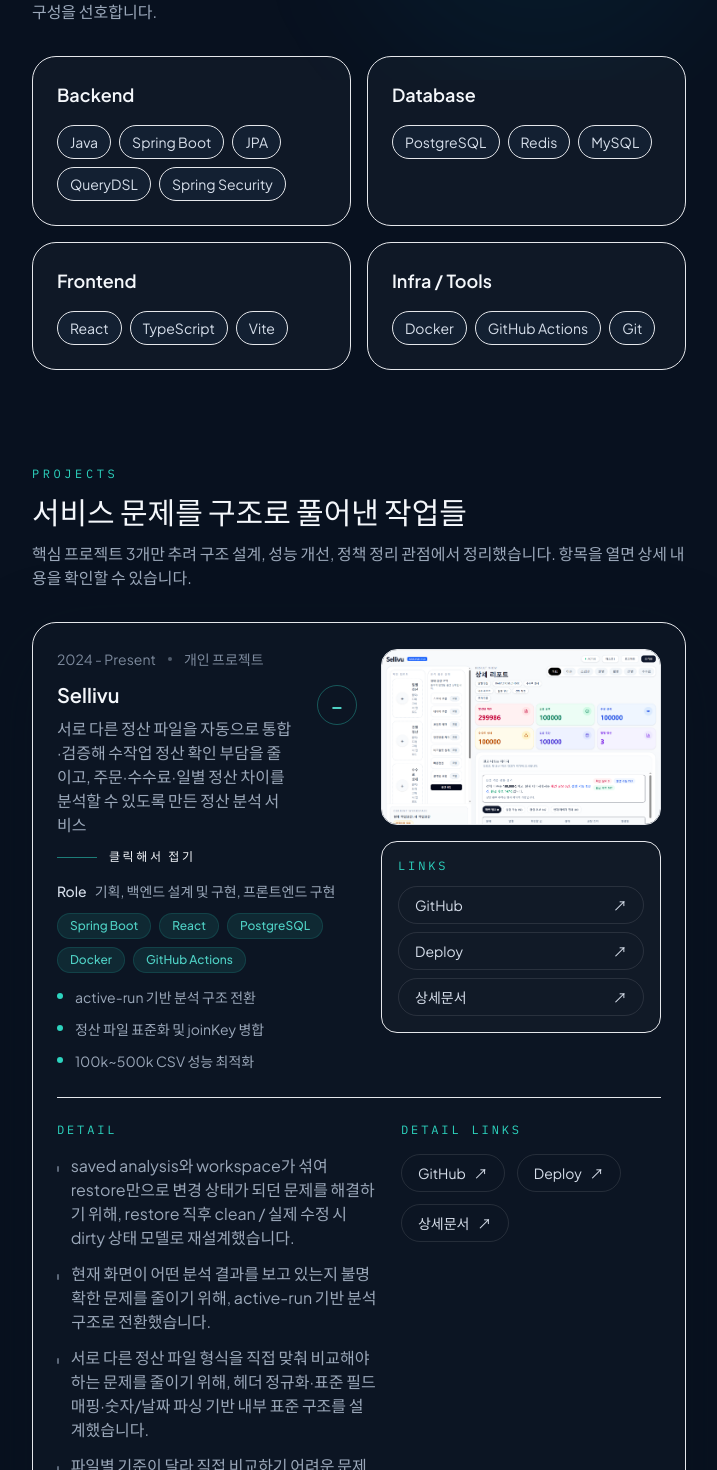
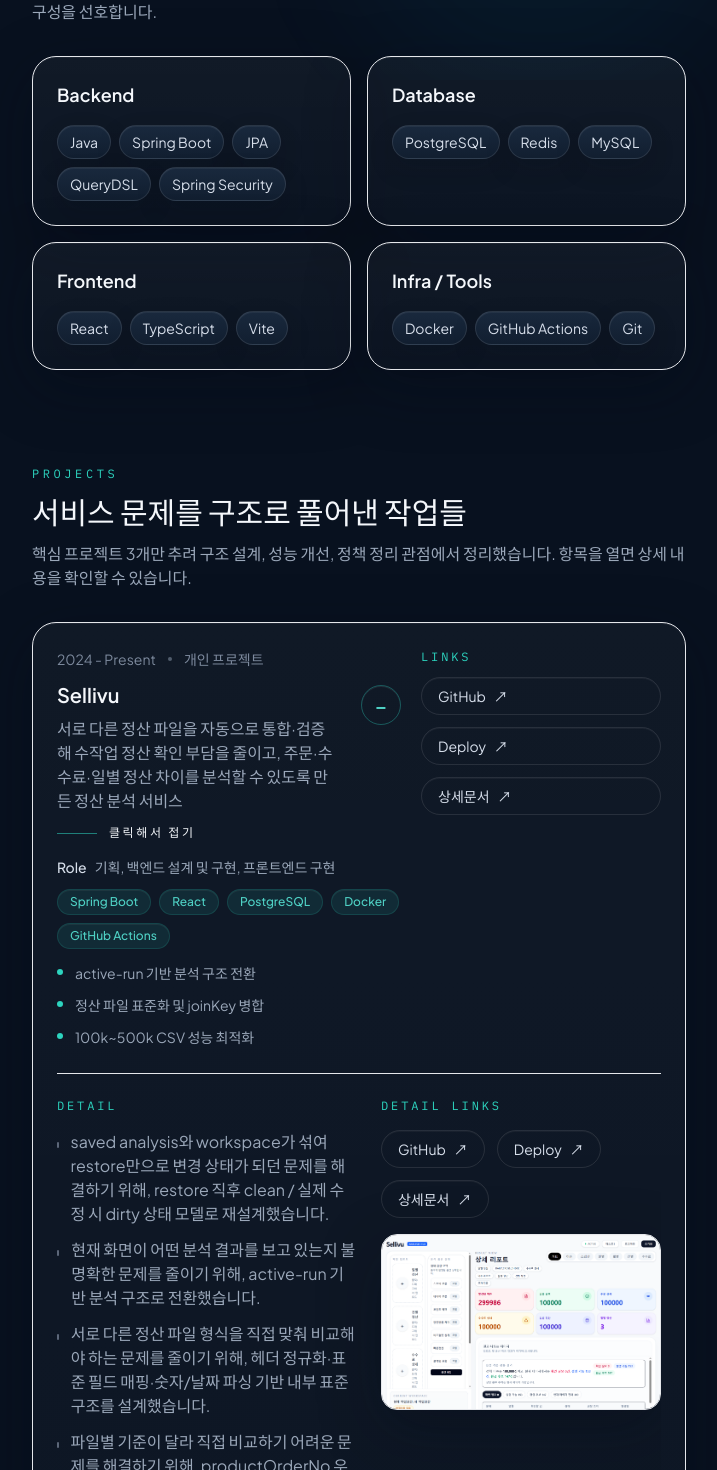
Before and after one commit to geonu98/geonu98.github.io, a React (Vite) app: page / in a window 1280 px wide. Shown: the part 720-2190 px from the top of the page, without its empty margins (546-1263 px from the left). Built offline with nearby package versions, Linux system fonts and the light colour scheme.

Commit message:
Enhance card depth and surface styling

```diff
--- a/src/components/ProjectAccordion.tsx
+++ b/src/components/ProjectAccordion.tsx
@@ -13,14 +13,14 @@ export const ProjectAccordion = ({
   const [isOpen, setIsOpen] = useState(defaultOpen);
 
   return (
-    <article className="group rounded-3xl border border-white/6 bg-white/[0.02] p-6 shadow-card transition duration-300 hover:border-accent-500/20 hover:bg-white/[0.04]">
+    <article className="group rounded-3xl border border-white/8 bg-[linear-gradient(180deg,rgba(255,255,255,0.035),rgba(255,255,255,0.02))] p-6 shadow-panel transition duration-300 hover:border-accent-500/24 hover:bg-[linear-gradient(180deg,rgba(255,255,255,0.05),rgba(255,255,255,0.025))] hover:shadow-panelStrong">
       <button
         type="button"
         onClick={() => setIsOpen((prev) => !prev)}
         className="w-full text-left"
         aria-expanded={isOpen}
       >
-        <div className="grid gap-6 xl:grid-cols-[minmax(0,1.45fr)_280px] xl:items-start">
+        <div className="flex flex-col gap-5 lg:flex-row lg:items-start lg:justify-between">
           <div className="space-y-4">
             <div className="space-y-3">
               <div className="flex flex-wrap items-center gap-3 text-sm text-ink-300">
@@ -37,7 +37,7 @@ export const ProjectAccordion = ({
                     {project.summary}
                   </p>
                 </div>
-                <span className="mt-1 flex h-10 w-10 shrink-0 items-center justify-center rounded-full border border-accent-500/35 bg-accent-500/18 text-xl font-semibold text-accent-400 transition group-hover:border-accent-500/60 group-hover:bg-accent-500/24 group-hover:text-ink-50">
+                <span className="mt-1 flex h-10 w-10 shrink-0 items-center justify-center rounded-full border border-accent-500/35 bg-accent-500/18 text-xl font-semibold text-accent-400 shadow-[inset_0_1px_0_rgba(255,255,255,0.08)] transition group-hover:border-accent-500/60 group-hover:bg-accent-500/24 group-hover:text-ink-50">
                   {isOpen ? "−" : "+"}
                 </span>
               </div>
@@ -56,7 +56,7 @@ export const ProjectAccordion = ({
                 {project.techStack.map((tech) => (
                   <span
                     key={tech}
-                    className="rounded-full border border-accent-500/15 bg-accent-500/10 px-3 py-1 text-xs font-medium text-accent-400"
+                    className="rounded-full border border-accent-500/15 bg-accent-500/10 px-3 py-1 text-xs font-medium text-accent-400 shadow-[inset_0_1px_0_rgba(255,255,255,0.05)]"
                   >
                     {tech}
                   </span>
@@ -73,20 +73,11 @@ export const ProjectAccordion = ({
             </div>
           </div>
 
-          <div className="space-y-4">
-            <div className="overflow-hidden rounded-2xl border border-white/8 bg-surface-900/70">
-              <img
-                src={project.image}
-                alt={project.imageAlt}
-                className="aspect-[16/10] h-full w-full object-cover object-top"
-                loading="lazy"
-              />
-            </div>
-            <div className="space-y-3 rounded-2xl border border-white/8 bg-white/[0.02] p-4">
+          <div className="space-y-3 lg:min-w-[240px] lg:max-w-[260px]">
             <p className="font-mono text-xs uppercase tracking-[0.24em] text-accent-500">
               Links
             </p>
-              <div className="flex flex-wrap gap-2 xl:flex-col">
+            <div className="flex flex-wrap gap-3 lg:flex-col">
               {project.links.map((link) => (
                 <a
                   key={link.label}
@@ -94,13 +85,12 @@ export const ProjectAccordion = ({
                   target="_blank"
                   rel="noreferrer"
                   onClick={(event) => event.stopPropagation()}
-                    className="inline-flex items-center justify-between gap-2 rounded-full border border-white/10 px-4 py-2 text-sm text-ink-100 transition hover:border-accent-500/50 hover:text-accent-400 xl:w-full"
+                  className="inline-flex items-center gap-2 rounded-full border border-white/10 px-4 py-2 text-sm text-ink-100 shadow-[inset_0_1px_0_rgba(255,255,255,0.04)] transition hover:border-accent-500/50 hover:text-accent-400"
                 >
                   <span>{link.label}</span>
                   <span aria-hidden="true">↗</span>
                 </a>
               ))}
-              </div>
             </div>
           </div>
         </div>
@@ -112,7 +102,7 @@ export const ProjectAccordion = ({
         }`}
       >
         <div className="overflow-hidden">
-          <div className="grid gap-6 border-t border-white/8 pt-6 lg:grid-cols-[minmax(0,1.6fr)_minmax(260px,0.8fr)]">
+          <div className="grid gap-6 border-t border-white/8 pt-6 lg:grid-cols-[minmax(0,1.6fr)_minmax(280px,0.8fr)]">
             <div>
               <h4 className="mb-4 font-mono text-xs uppercase tracking-[0.24em] text-accent-500">
                 Detail
@@ -138,12 +128,20 @@ export const ProjectAccordion = ({
                     href={link.href}
                     target="_blank"
                     rel="noreferrer"
-                    className="inline-flex items-center gap-2 rounded-full border border-white/10 px-4 py-2 text-sm text-ink-100 transition hover:border-accent-500/50 hover:text-accent-400"
+                    className="inline-flex items-center gap-2 rounded-full border border-white/10 px-4 py-2 text-sm text-ink-100 shadow-[inset_0_1px_0_rgba(255,255,255,0.04)] transition hover:border-accent-500/50 hover:text-accent-400"
                   >
                     <span>{link.label}</span>
                     <span aria-hidden="true">↗</span>
                   </a>
                 ))}
+              </div>
+              <div className="overflow-hidden rounded-2xl border border-white/8 bg-[linear-gradient(180deg,rgba(255,255,255,0.03),rgba(255,255,255,0.015))] shadow-panel">
+                <img
+                  src={project.image}
+                  alt={project.imageAlt}
+                  className="aspect-[16/10] h-full w-full object-cover object-top"
+                  loading="lazy"
+                />
               </div>
             </div>
           </div>
--- a/src/sections/SkillsSection.tsx
+++ b/src/sections/SkillsSection.tsx
@@ -13,14 +13,14 @@ export const SkillsSection = () => {
         {skillGroups.map((group) => (
           <article
             key={group.title}
-            className="rounded-3xl border border-white/6 bg-white/[0.03] p-6"
+            className="rounded-3xl border border-white/8 bg-[linear-gradient(180deg,rgba(255,255,255,0.04),rgba(255,255,255,0.02))] p-6 shadow-panel transition duration-300 hover:border-accent-500/18 hover:shadow-panelStrong"
           >
             <h3 className="text-lg font-semibold text-ink-50">{group.title}</h3>
             <div className="mt-4 flex flex-wrap gap-2">
               {group.items.map((item) => (
                 <span
                   key={item}
-                  className="rounded-full border border-white/8 bg-surface-800 px-3 py-1.5 text-sm text-ink-100"
+                  className="rounded-full border border-white/10 bg-[linear-gradient(180deg,rgba(27,43,64,0.92),rgba(19,32,50,0.92))] px-3 py-1.5 text-sm text-ink-100 shadow-[0_10px_24px_rgba(5,12,22,0.18),inset_0_1px_0_rgba(255,255,255,0.05)]"
                 >
                   {item}
                 </span>
--- a/tailwind.config.js
+++ b/tailwind.config.js
@@ -27,7 +27,9 @@ export default {
         mono: ["'IBM Plex Mono'", "monospace"]
       },
       boxShadow: {
-        card: "0 24px 80px rgba(8, 17, 31, 0.4)"
+        card: "0 24px 80px rgba(8, 17, 31, 0.4)",
+        panel: "0 18px 60px rgba(5, 12, 22, 0.34), inset 0 1px 0 rgba(255, 255, 255, 0.06)",
+        panelStrong: "0 22px 70px rgba(5, 12, 22, 0.42), 0 0 0 1px rgba(79, 209, 197, 0.08), inset 0 1px 0 rgba(255, 255, 255, 0.08)"
       },
       keyframes: {
         reveal: {
```
Lines whose indentation alone changed are shown as unchanged.
